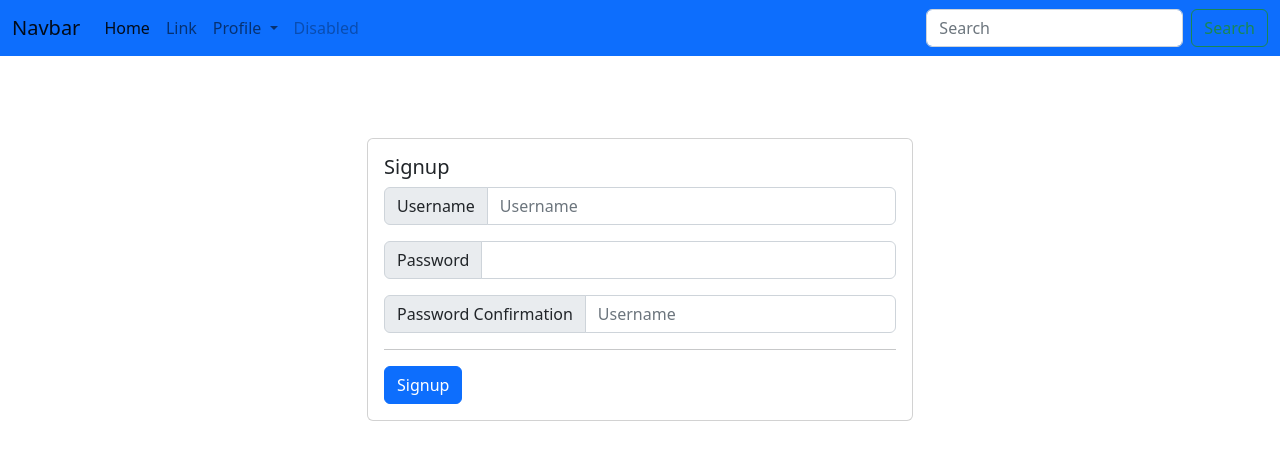
After one commit to danish703/kctblog2, a Django app: page /signup/ in a window 1280 px wide. The commit adds this page. Shown: the top 460 px of the page. Run offline with Django 3.2, Linux system fonts and the light colour scheme; some libraries are stand-ins or nearby versions.

Commit message:
authenticated added

```diff
--- a/myblog/urls.py
+++ b/myblog/urls.py
@@ -1,12 +1,15 @@
-
 from django.contrib import admin
 from django.urls import path
-from .views import home,details
+from .views import home, details, signup, signin, dashboard,signout
 from django.conf import settings
 from django.conf.urls.static import static
 
 urlpatterns = [
-    path('admin/', admin.site.urls),
-    path('',home,name="home"),
-    path('details/<int:id>',details,name='details')
-]+ static(settings.MEDIA_URL, document_root=settings.MEDIA_ROOT)
+                  path('admin/', admin.site.urls),
+                  path('', home, name="home"),
+                  path('details/<int:id>', details, name='details'),
+                  path('signup/', signup, name='signup'),
+                  path('signin/', signin, name='signin'),
+                  path('signout/', signout, name='signout'),
+                  path('dashboard/', dashboard, name='dashboard'),
+              ] + static(settings.MEDIA_URL, document_root=settings.MEDIA_ROOT)
--- a/myblog/views.py
+++ b/myblog/views.py
@@ -1,5 +1,8 @@
-from django.shortcuts import render
+from django.shortcuts import render,redirect
 from blog.models import Blog
+from django.contrib.auth.models import User
+from django.contrib import messages
+from django.contrib.auth import login,authenticate,logout
 def home(request):
     blogs = Blog.objects.all() #select * from blogs
     context = {
@@ -13,3 +16,47 @@ def details(request,id):
         'blog':blog
     }
     return render(request,'details.html',context)
+
+def signup(request):
+    if request.method == 'POST':
+        username = request.POST['username']
+        pass1 = request.POST['pass1']
+        pass2 = request.POST['pass2']
+        message = ""
+        if pass1 == pass2:
+            user = User(username=username)
+            user.set_password(pass1)
+            user.save()
+            msg="Save successfully"
+            messages.add_message(request,messages.SUCCESS,msg)
+            return redirect('signin')
+        else:
+            msg="Password and Password Confirmation does not match"
+            messages.add_message(request,messages.ERROR,msg)
+            return redirect('signup')
+    else:
+        return render(request,'signup.html')
+
+def signin(request):
+    if request.method=='POST':
+        username = request.POST['username']
+        pass1 = request.POST['pass1']
+        user = authenticate(username=username,password=pass1)
+        if user is None:
+            msg = "username and password does not match"
+            messages.add_message(request,messages.ERROR,msg)
+        else:
+            login(request,user)
+            return redirect('dashboard')
+    return render(request,'signin.html')
+
+
+def dashboard(request):
+    if request.user.is_authenticated:
+        return render(request,'dashboard.html')
+    else:
+        return redirect('signin')
+
+def signout(request):
+    logout(request)
+    return redirect('signin')
--- a/templates/master/master.html
+++ b/templates/master/master.html
@@ -16,20 +16,27 @@
     <div class="collapse navbar-collapse" id="navbarSupportedContent">
       <ul class="navbar-nav me-auto mb-2 mb-lg-0">
         <li class="nav-item">
-          <a class="nav-link active" aria-current="page" href="#">Home</a>
+          <a class="nav-link active" aria-current="page" href="{% url 'home' %}">Home</a>
         </li>
         <li class="nav-item">
           <a class="nav-link" href="#">Link</a>
         </li>
         <li class="nav-item dropdown">
           <a class="nav-link dropdown-toggle" href="#" role="button" data-bs-toggle="dropdown" aria-expanded="false">
-            Dropdown
+            {% if request.user.is_authenticated %}
+             {{request.user}}
+            {% else %}
+            Profile
+            {% endif %}
+
           </a>
           <ul class="dropdown-menu">
-            <li><a class="dropdown-item" href="#">Action</a></li>
-            <li><a class="dropdown-item" href="#">Another action</a></li>
-            <li><hr class="dropdown-divider"></li>
-            <li><a class="dropdown-item" href="#">Something else here</a></li>
+            {% if request.user.is_authenticated %}
+             <li><a class="dropdown-item" href="{% url 'signout' %}">Logout</a></li>
+            {% else %}
+            <li><a class="dropdown-item" href="{% url 'signup' %}">Signup</a></li>
+            <li><a class="dropdown-item" href="{% url 'signin' %}">Login</a></li>
+            {% endif %}
           </ul>
         </li>
         <li class="nav-item">
--- /dev/null
+++ b/templates/message.html
@@ -0,0 +1,7 @@
+{% if messages %}
+ {% for msg in messages %}
+   <div class="alert {% if msg.tags == 'error' %} alert-danger {% else %} alert-success {% endif %}">
+       {{msg}}
+   </div>
+ {% endfor %}
+{% endif %}
--- /dev/null
+++ b/templates/signup.html
@@ -0,0 +1,39 @@
+{% extends 'master/master.html' %}
+
+{% block title %} Signup {% endblock %}
+
+{% block body %}
+<div class="container">
+    <div class="row justify-content-md-center">
+        <div class="col-6">
+            {% include 'message.html' %}
+            <div class="card" style="margin-top:15%;">
+                <div class="card-body">
+                    <h5 class="card-title">Signup</h5>
+                    <form method="post">
+                        {% csrf_token %}
+                        <div class="input-group mb-3">
+                            <span class="input-group-text" id="basic-addon1">Username</span>
+                            <input type="text" name="username" class="form-control" placeholder="Username"
+                                   aria-label="Username"
+                                   aria-describedby="basic-addon1">
+                        </div>
+                        <div class="input-group mb-3">
+                            <span class="input-group-text" id="basic-addon2">Password</span>
+                            <input type="password" name="pass1" class="form-control" aria-label="Username"
+                                   aria-describedby="basic-addon1">
+                        </div>
+                        <div class="input-group mb-3">
+                            <span class="input-group-text" id="basic-addon3">Password Confirmation</span>
+                            <input type="password" name="pass2" class="form-control" placeholder="Username" aria-label="Username"
+                                   aria-describedby="basic-addon1">
+                        </div>
+                        <hr/>
+                        <button type="submit" class="btn btn-primary">Signup</button>
+                    </form>
+                </div>
+            </div>
+        </div>
+    </div>
+</div>
+{% endblock %}
```
Also changed, not shown: templates/dashboard.html (added, +11 -0 lines), templates/signin.html (added, +34 -0 lines), db.sqlite3.
